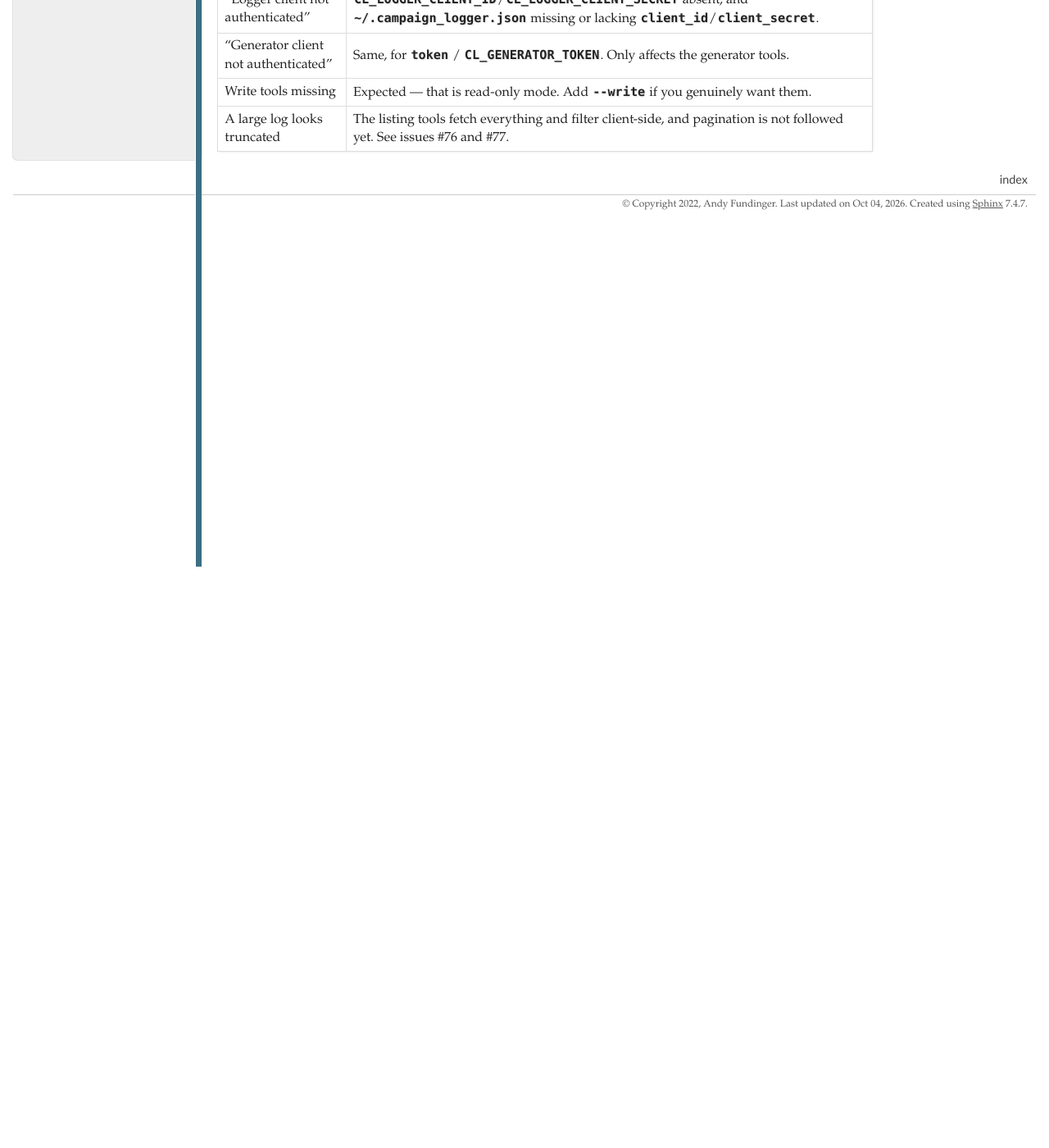
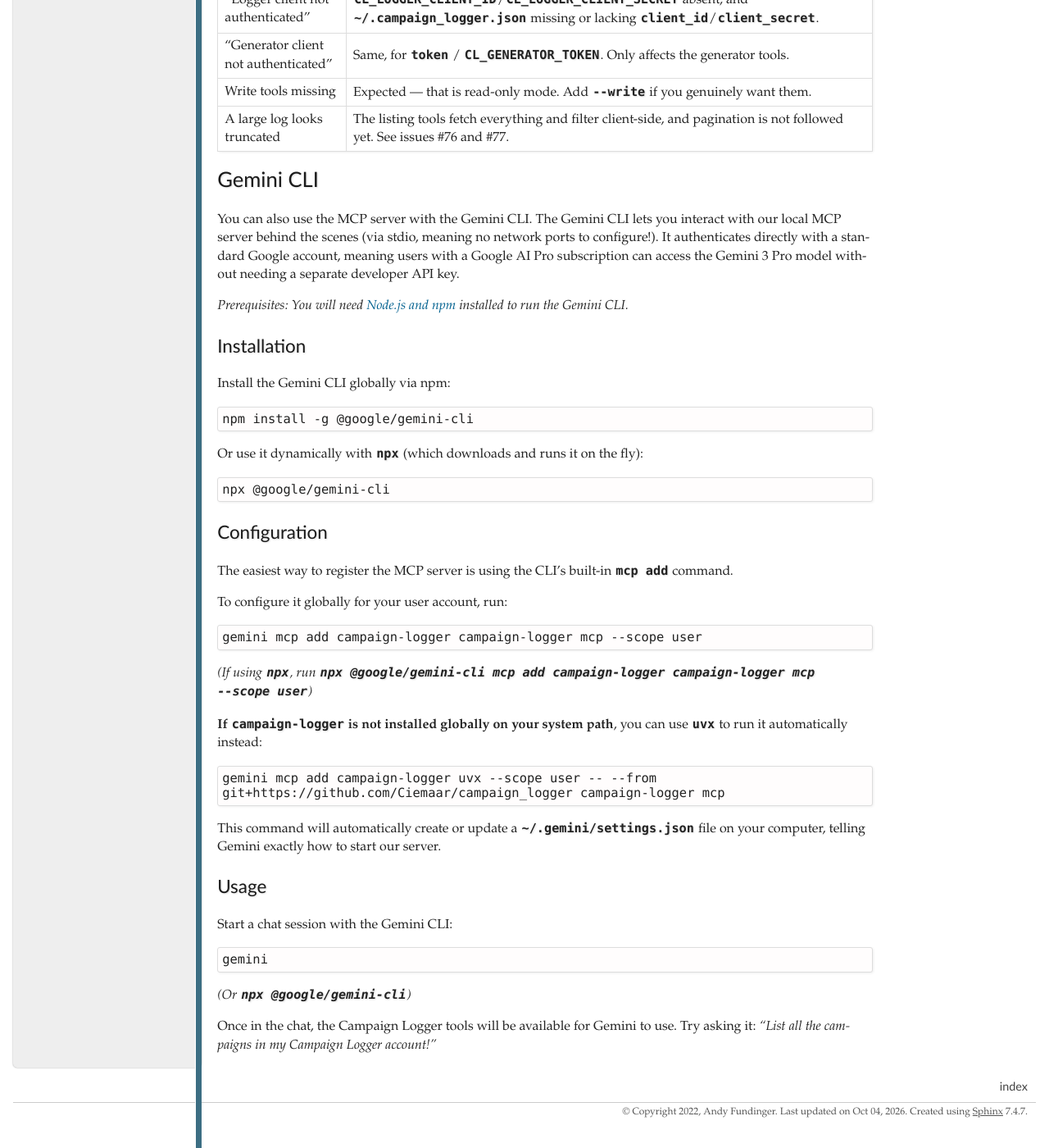
Before and after one commit to Ciemaar/campaign_logger, a Sphinx documentation site: the page built from docs/mcp-server.md, in a window 1280 px wide and 1400 px high, scrolled down 3834 px. Shown: the whole window at 82% size. Built offline with Sphinx 7.4.7, drawn with Linux system fonts in a browser that asks for light colours; before the commit the page ends 4525 px from its top, so only the background shows below that.

Commit message:
docs: add Gemini CLI integration guide to MCP server docs (#112)
* docs: add Gemini CLI integration guide to MCP server docs

Adds a new section to `docs/mcp-server.md` explaining how users can connect the project's local MCP server to the Gemini CLI. The instructions include overview, installation (global npm and npx), configuration snippet for `~/.gemini/settings.json`, and usage steps. This covers standard stdio interaction and Google AI Pro authentication.

Co-authored-by: Ciemaar <1388496+Ciemaar@users.noreply.github.com>

* docs: fix Gemini CLI config block and usage command

- Changes the `settings.json` nesting from `mcp` -> `servers` to a top-level `mcpServers` key.
- Changes the usage command from `gemini chat` to `gemini` (and updating the `npx` alternative accordingly).

Co-authored-by: Ciemaar <1388496+Ciemaar@users.noreply.github.com>

* docs: refine Gemini CLI configuration instructions

- Updates the configuration section to recommend using the built-in `gemini mcp add` command instead of manually editing files.
- Clarifies that `.gemini/settings.json` is created in the current directory, rather than a global `~/.gemini` folder, based on real CLI behavior.

Co-authored-by: Ciemaar <1388496+Ciemaar@users.noreply.github.com>

* docs: simplify Gemini CLI docs for beginners

- Clarifies 'stdio' as meaning "no network ports to configure".
- Adds explicit prerequisites noting Node.js and npm are required.
- Refines the `mcp add` instructions to use `--scope user` so it configures globally rather than quietly trapping them in a local folder workspace.
- Provides the explicit `uvx` command fallback for users who don't have the package installed in their system path.

Co-authored-by: Ciemaar <1388496+Ciemaar@users.noreply.github.com>

---------

Co-authored-by: google-labs-jules[bot] <161369871+google-labs-jules[bot]@users.noreply.github.com>
Co-authored-by: Ciemaar <1388496+Ciemaar@users.noreply.github.com>

````diff
--- a/docs/mcp-server.md
+++ b/docs/mcp-server.md
@@ -203,3 +203,54 @@ full text, regardless of the `is-shared` flag, which these tools ignore.
 | "Generator client not authenticated" | Same, for `token` / `CL_GENERATOR_TOKEN`. Only affects the generator tools. |
 | Write tools missing | Expected — that is read-only mode. Add `--write` if you genuinely want them. |
 | A large log looks truncated | The listing tools fetch everything and filter client-side, and pagination is not followed yet. See issues #76 and #77. |
+
+## Gemini CLI
+
+You can also use the MCP server with the Gemini CLI. The Gemini CLI lets you interact with our local MCP server behind the scenes (via stdio, meaning no network ports to configure!). It authenticates directly with a standard Google account, meaning users with a Google AI Pro subscription can access the Gemini 3 Pro model without needing a separate developer API key.
+
+*Prerequisites: You will need [Node.js and npm](https://nodejs.org/) installed to run the Gemini CLI.*
+
+### Installation
+
+Install the Gemini CLI globally via npm:
+
+```bash
+npm install -g @google/gemini-cli
+```
+
+Or use it dynamically with `npx` (which downloads and runs it on the fly):
+
+```bash
+npx @google/gemini-cli
+```
+
+### Configuration
+
+The easiest way to register the MCP server is using the CLI's built-in `mcp add` command.
+
+To configure it globally for your user account, run:
+
+```bash
+gemini mcp add campaign-logger campaign-logger mcp --scope user
+```
+
+*(If using `npx`, run `npx @google/gemini-cli mcp add campaign-logger campaign-logger mcp --scope user`)*
+
+**If `campaign-logger` is not installed globally on your system path**, you can use `uvx` to run it automatically instead:
+```bash
+gemini mcp add campaign-logger uvx --scope user -- --from git+https://github.com/Ciemaar/campaign_logger campaign-logger mcp
+```
+
+This command will automatically create or update a `~/.gemini/settings.json` file on your computer, telling Gemini exactly how to start our server.
+
+### Usage
+
+Start a chat session with the Gemini CLI:
+
+```bash
+gemini
+```
+
+*(Or `npx @google/gemini-cli`)*
+
+Once in the chat, the Campaign Logger tools will be available for Gemini to use. Try asking it: *"List all the campaigns in my Campaign Logger account!"*
````
